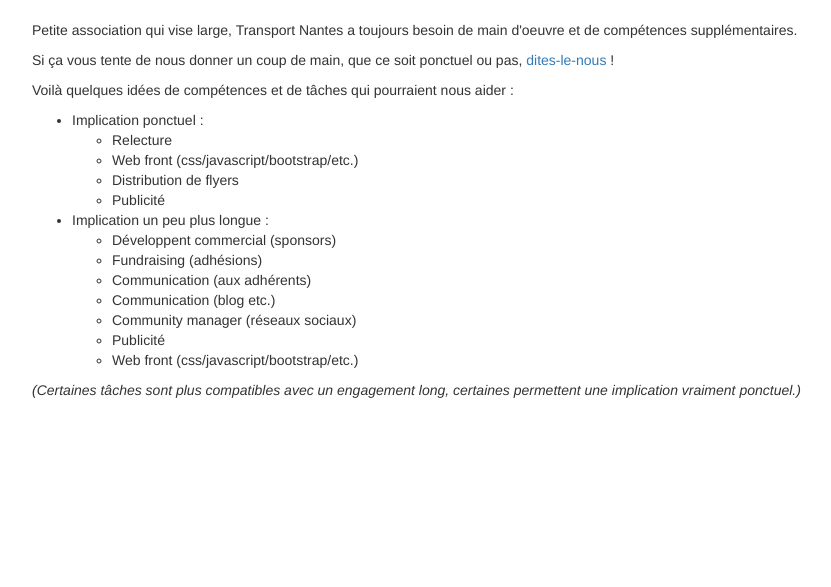
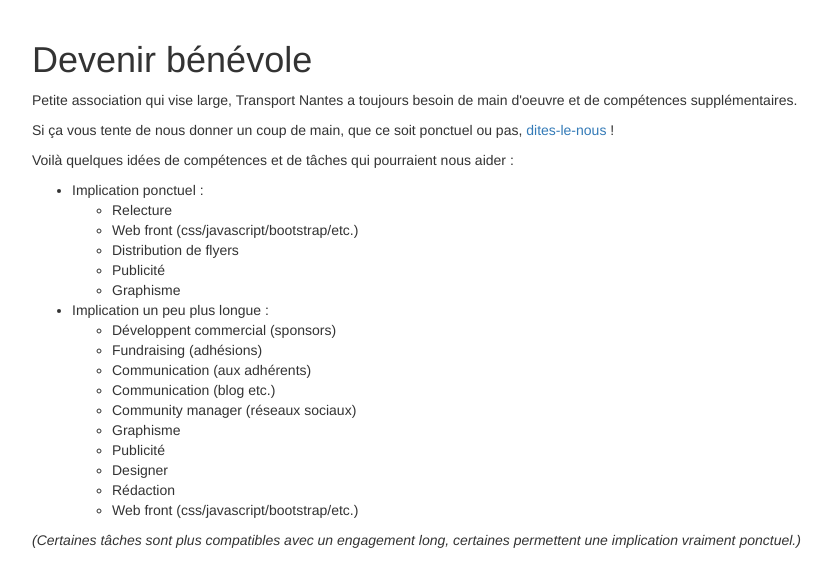
Before and after one commit to transport-nantes/TN_flask_web, a Flask app: template app/templates/volunteer.html in a window 1280 px wide. Shown: the part 102-689 px from the top of the page, without its empty margins (38-869 px from the left). Run offline with Flask 2, Linux system fonts and the light colour scheme; the template is opened without the code that fills it, so the values that code supplies are empty; some libraries are stand-ins or nearby versions.

Commit message:
Add volunteer suggestions

```diff
--- a/app/templates/index.html
+++ b/app/templates/index.html
@@ -22,7 +22,7 @@ chacun, améliorer les déplacements de chacun, <strong>même ceux qui choisisse
 <p><strong>Nous avons un choix</strong> : continuer à construire plus
     de capacité voiture ou commencer à offrir un vrai choix aux
     habitants de notre région.  Et le choix est clair : aucune ville,
-    aucune région n'a jamais amélioré ses bouchons en construisant
+    aucune région n'a jamais améliorée ses bouchons en construisant
     plus de capacité.  Les régions qui encouragent et construisent
     pour les cyclistes, pour la marche à pied, et pour les transports
     collectifs, par contre, voient leur bouchons diminuer, voire
--- a/app/templates/municipales.html
+++ b/app/templates/municipales.html
@@ -14,7 +14,7 @@
     <div class="col-lg-12">
 	<p><em>11 octobre 2019</em></p>
 	<p>
-	    Transport Nantes s'est fixer comme objectif de contacter
+	    Transport Nantes s'est fixé comme objectif de contacter
 	    l'ensemble des candidats dans la région nantaise dans le
 	    cadre des élections municipales de mars 2020. Transport
 	    Nantes souhaite mettre en avant les visions des différents
@@ -59,6 +59,9 @@
 	    la nôtre. Faites un geste au niveau qui vous semble mieux
 	    : donnez nous la force d’agir pour vous !</em>
 	</p>
+
+	<p align="center"><a href="https://www.helloasso.com/associations/transport-nantes/adhesions/adhesion-transport-nantes-2019/" class="btn btn-primary btn-lg" role="button">J'adhère</a></p>
+
     </div>
 </div>
 {% endblock %}
--- a/app/templates/volunteer.html
+++ b/app/templates/volunteer.html
@@ -4,6 +4,8 @@
 
 <div class="row">
     <div class="col-lg-12">
+	<h1>Devenir bénévole</h1>
+
 	<p>
 	    Petite association qui vise large, Transport Nantes a
 	    toujours besoin de main d'oeuvre et de compétences supplémentaires.
@@ -26,6 +28,7 @@
 		    <li>Web front (css/javascript/bootstrap/etc.)</li>
 		    <li>Distribution de flyers</li>
 		    <li>Publicité</li>
+		    <li>Graphisme</li>
 		</ul>
 		<li>Implication un peu plus longue :</li>
 		<ul>
@@ -34,7 +37,10 @@
 		    <li>Communication (aux adhérents)</li>
 		    <li>Communication (blog etc.)</li>
 		    <li>Community manager (réseaux sociaux)</li>
+		    <li>Graphisme</li>
 		    <li>Publicité</li>
+		    <li>Designer</li>
+		    <li>Rédaction</li>
 		    <li>Web front (css/javascript/bootstrap/etc.)</li>
 		</ul>
 	    </ul>
```
